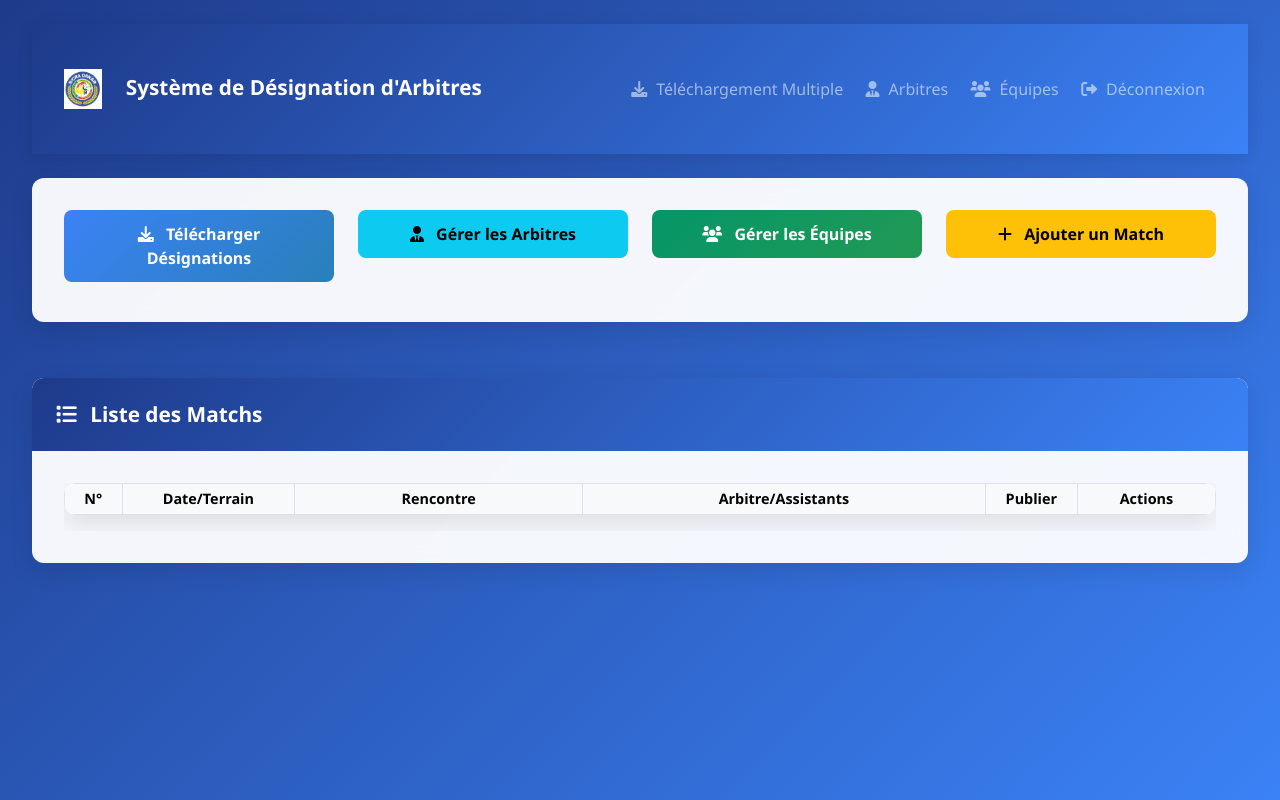
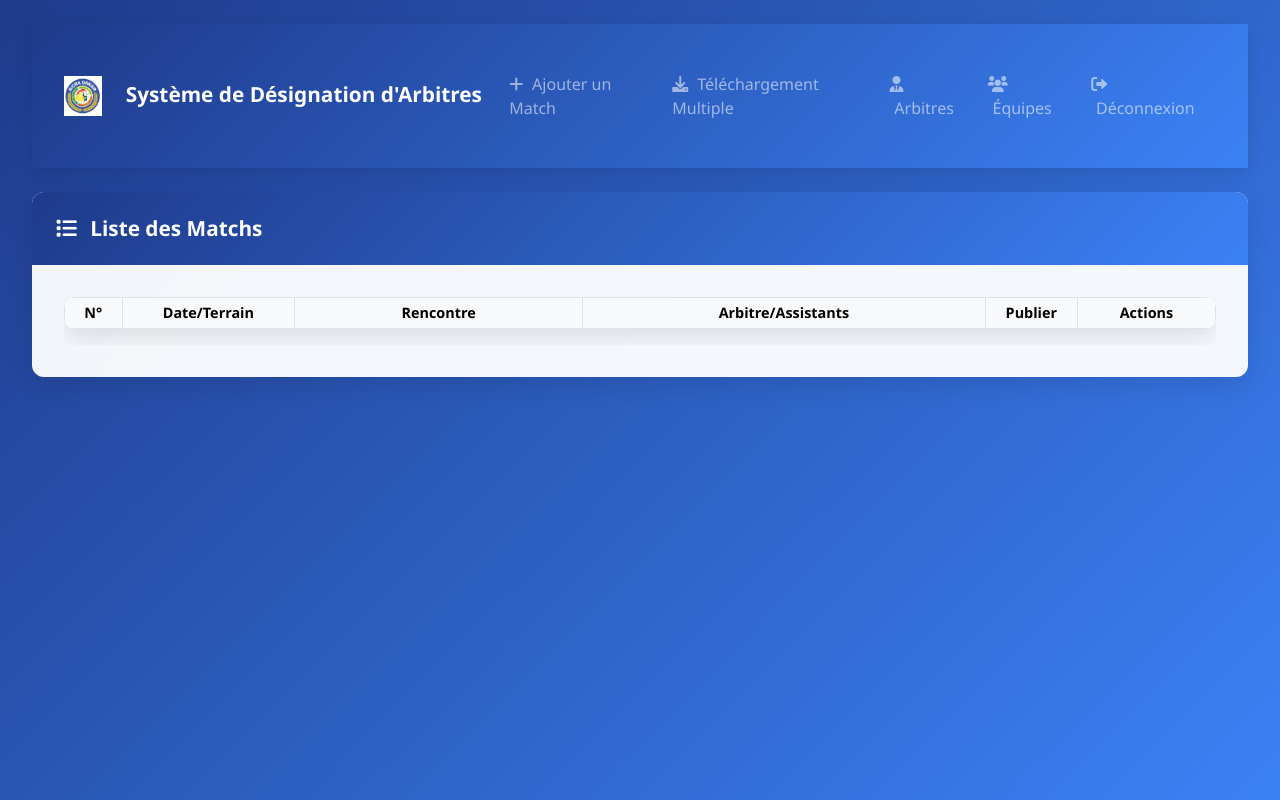
Before and after one commit to SySamba/designation_arbitre, a PHP site: page /dashboard.php in a window 1280 px wide. Run offline with PHP 8.4, Linux system fonts and the light colour scheme; the visitor is signed in with stand-in values (Sample User, id 1); data comes from the database, SQL or seed files in the repository; data that the repository does not hold is empty.

Commit message:
first commit

```diff
--- a/dashboard.php
+++ b/dashboard.php
@@ -622,6 +622,10 @@ $ligues = $stmt->fetchAll(PDO::FETCH_ASSOC);
                     <span style="margin-left: 0.5rem;">Système de Désignation d'Arbitres</span>
                 </a>
                                             <div class="navbar-nav ms-auto">
+                                <a class="nav-link" href="ajouter_match.php">
+                                    <i class="fas fa-plus"></i>
+                                    <span style="margin-left: 0.3rem;">Ajouter un Match</span>
+                                </a>
                                 <a class="nav-link" href="telecharger_multiple.php">
                                     <i class="fas fa-download"></i>
                                     <span style="margin-left: 0.3rem;">Téléchargement Multiple</span>
@@ -652,41 +656,7 @@ $ligues = $stmt->fetchAll(PDO::FETCH_ASSOC);
                     </div>
                 <?php endif; ?>
 
-                <!-- Boutons d'action rapide -->
-                <div class="row mb-4">
-                    <div class="col-12">
-                        <div class="card">
-                            <div class="card-body">
-                                <div class="row">
-                                    <div class="col-md-3 mb-2">
-                                        <a href="telecharger_multiple.php" class="btn btn-primary w-100">
-                                            <i class="fas fa-download me-2"></i>
-                                            Télécharger Désignations
-                                        </a>
-                                    </div>
-                                    <div class="col-md-3 mb-2">
-                                        <a href="arbitres.php" class="btn btn-info w-100">
-                                            <i class="fas fa-user-tie me-2"></i>
-                                            Gérer les Arbitres
-                                        </a>
-                                    </div>
-                                    <div class="col-md-3 mb-2">
-                                        <a href="equipes.php" class="btn btn-success w-100">
-                                            <i class="fas fa-users me-2"></i>
-                                            Gérer les Équipes
-                                        </a>
-                                    </div>
-                                    <div class="col-md-3 mb-2">
-                                        <a href="ajouter_match.php" class="btn btn-warning w-100">
-                                            <i class="fas fa-plus me-2"></i>
-                                            Ajouter un Match
-                                        </a>
-                                    </div>
-                                </div>
-                            </div>
-                        </div>
-                    </div>
-                </div>
+
 
 
 
```
